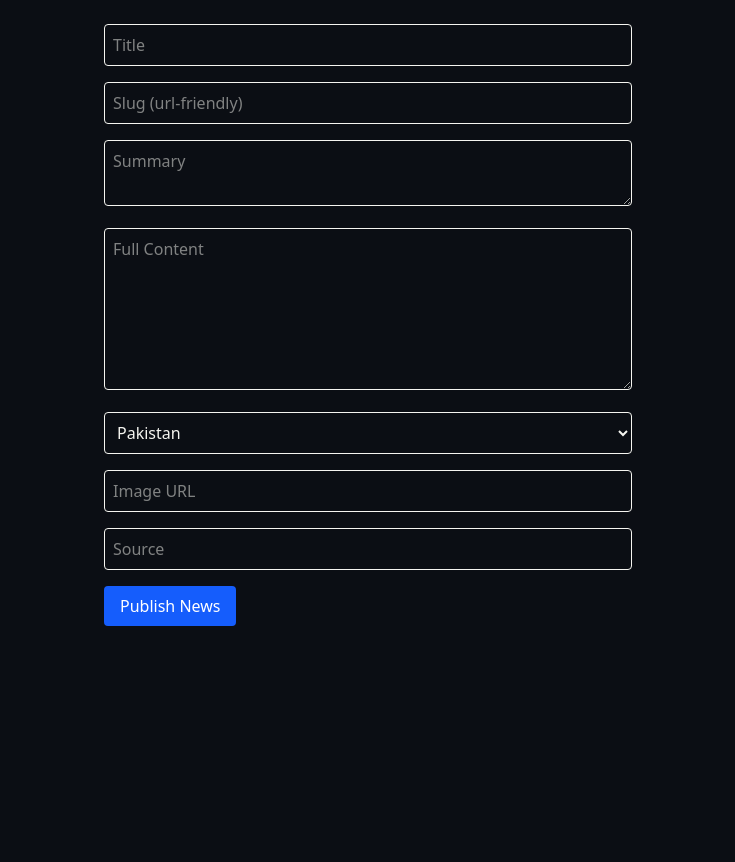
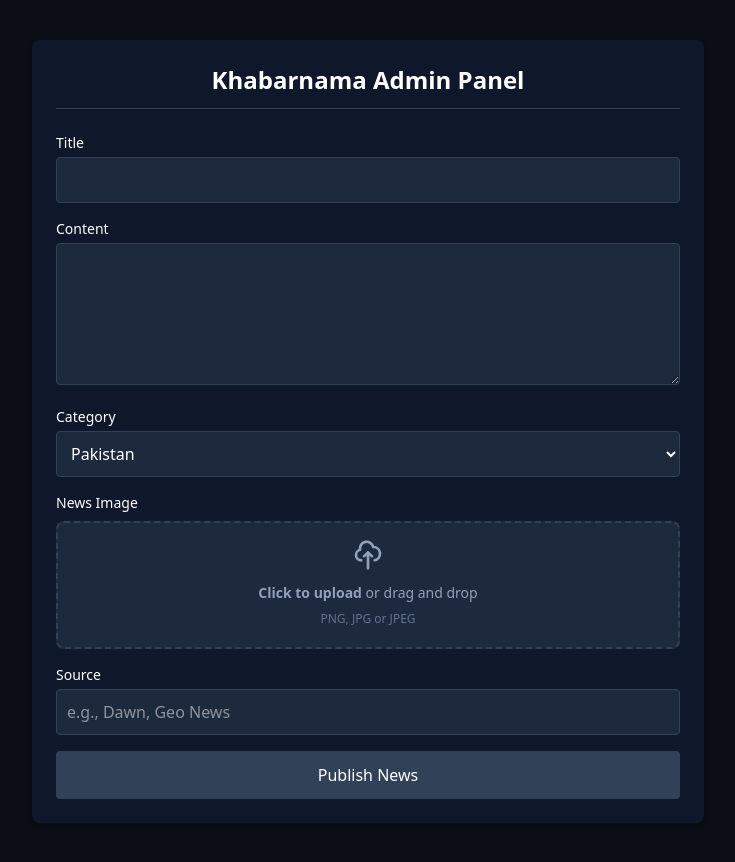
Before and after one commit to ihsaniubian/news-website, a Next.js app: page /admin in a window 1280 px wide. Shown: the whole page, without its empty margins (272-1007 px from the left). Before the commit the page ends 800 px from the top, so only its background shows below. Built offline with nearby package versions, Linux system fonts and the light colour scheme.

Commit message:
feet: added missing ImageUploader component

```diff
--- a/app/admin/page.tsx
+++ b/app/admin/page.tsx
@@ -1,52 +1,129 @@
-"use client";
-import { useState } from "react";
+'use client';
 
-export default function AddNews() {
-  const [form, setForm] = useState({
-    title: "", slug: "", summary: "", content: "",
-    category: "pakistan", imageUrl: "", source: "",
+import { useState } from 'react';
+import ImageUploader from '@/components/ImageUploader';
+
+export default function AdminPage() {
+  const [formData, setFormData] = useState({
+    title: '',
+    content: '',
+    category: 'Pakistan',
+    imageUrl: '',
+    source: ''
   });
-  const [status, setStatus] = useState("");
+  const [loading, setLoading] = useState(false);
+  const [message, setMessage] = useState('');
 
   const handleSubmit = async (e: React.FormEvent) => {
     e.preventDefault();
-    setStatus("Saving...");
-    const res = await fetch("/api/news", {
-      method: "POST",
-      headers: { "Content-Type": "application/json" },
-      body: JSON.stringify(form),
-    });
-    const data = await res.json();
-    setStatus(data.success ? "News added!" : "Error: " + data.error);
+    setLoading(true);
+    setMessage('');
+
+    try {
+      const res = await fetch('/api/news', {
+        method: 'POST',
+        headers: { 'Content-Type': 'application/json' },
+        body: JSON.stringify(formData),
+      });
+
+      if (res.ok) {
+        setMessage('🎉 News published successfully!');
+        setFormData({ title: '', content: '', category: 'Pakistan', imageUrl: '', source: '' });
+      } else {
+        setMessage('❌ Failed to publish news. Try again.');
+      }
+    } catch (error) {
+      setMessage('❌ An error occurred.');
+    } finally {
+      setLoading(false);
+    }
   };
 
   return (
-    <form onSubmit={handleSubmit} className="max-w-xl mx-auto p-6 space-y-4">
-      <input placeholder="Title" className="w-full border p-2 rounded"
-        onChange={(e) => setForm({ ...form, title: e.target.value })} />
-      <input placeholder="Slug (url-friendly)" className="w-full border p-2 rounded"
-        onChange={(e) => setForm({ ...form, slug: e.target.value })} />
-      <textarea placeholder="Summary" className="w-full border p-2 rounded"
-        onChange={(e) => setForm({ ...form, summary: e.target.value })} />
-      <textarea placeholder="Full Content" rows={6} className="w-full border p-2 rounded"
-        onChange={(e) => setForm({ ...form, content: e.target.value })} />
-      <select className="w-full border p-2 rounded"
-        onChange={(e) => setForm({ ...form, category: e.target.value })}>
-        <option value="pakistan">Pakistan</option>
-        <option value="world">World</option>
-        <option value="sports">Sports</option>
-        <option value="business">Business</option>
-        <option value="tech">Tech</option>
-        <option value="entertainment">Entertainment</option>
-      </select>
-      <input placeholder="Image URL" className="w-full border p-2 rounded"
-        onChange={(e) => setForm({ ...form, imageUrl: e.target.value })} />
-      <input placeholder="Source" className="w-full border p-2 rounded"
-        onChange={(e) => setForm({ ...form, source: e.target.value })} />
-      <button type="submit" className="bg-blue-600 text-white px-4 py-2 rounded">
-        Publish News
-      </button>
-      <p>{status}</p>
-    </form>
+    <div className="max-w-2xl mx-auto p-6 bg-slate-900 text-white rounded-lg shadow-md my-10">
+      <h1 className="text-2xl font-bold mb-6 text-center border-b border-slate-700 pb-3">
+        Khabarnama Admin Panel
+      </h1>
+
+      {message && (
+        <div className={`p-3 rounded mb-4 text-center ${message.includes('❌') ? 'bg-red-500/20 text-red-400' : 'bg-green-500/20 text-green-400'}`}>
+          {message}
+        </div>
+      )}
+
+      <form onSubmit={handleSubmit} className="space-y-4">
+        {/* Title */}
+        <div>
+          <label className="block text-sm font-medium mb-1">Title</label>
+          <input
+            type="text"
+            required
+            className="w-full p-2.5 rounded bg-slate-800 border border-slate-700 focus:outline-none focus:border-blue-500"
+            value={formData.title}
+            onChange={(e) => setFormData({ ...formData, title: e.target.value })}
+          />
+        </div>
+
+        {/* Content */}
+        <div>
+          <label className="block text-sm font-medium mb-1">Content</label>
+          <textarea
+            rows={5}
+            required
+            className="w-full p-2.5 rounded bg-slate-800 border border-slate-700 focus:outline-none focus:border-blue-500"
+            value={formData.content}
+            onChange={(e) => setFormData({ ...formData, content: e.target.value })}
+          />
+        </div>
+
+        {/* Category */}
+        <div>
+          <label className="block text-sm font-medium mb-1">Category</label>
+          <select
+            className="w-full p-2.5 rounded bg-slate-800 border border-slate-700 focus:outline-none focus:border-blue-500"
+            value={formData.category}
+            onChange={(e) => setFormData({ ...formData, category: e.target.value })}
+          >
+            <option value="Pakistan">Pakistan</option>
+            <option value="International">International</option>
+            <option value="Business">Business</option>
+            <option value="Sports">Sports</option>
+            <option value="Technology">Technology</option>
+          </select>
+        </div>
+
+        {/* Cloudinary Image Uploader */}
+        <div>
+          <label className="block text-sm font-medium mb-2">News Image</label>
+          <ImageUploader
+            onUploadSuccess={(url) => setFormData({ ...formData, imageUrl: url })}
+          />
+          {formData.imageUrl && (
+            <p className="text-xs text-green-400 mt-1">✓ Image uploaded successfully!</p>
+          )}
+        </div>
+
+        {/* Source */}
+        <div>
+          <label className="block text-sm font-medium mb-1">Source</label>
+          <input
+            type="text"
+            className="w-full p-2.5 rounded bg-slate-800 border border-slate-700 focus:outline-none focus:border-blue-500"
+            value={formData.source}
+            placeholder="e.g., Dawn, Geo News"
+            onChange={(e) => setFormData({ ...formData, source: e.target.value })}
+          />
+        </div>
+
+        {/* Submit Button */}
+        <button
+          type="submit"
+          disabled={loading || !formData.imageUrl}
+          className="w-full py-3 px-4 bg-blue-600 hover:bg-blue-700 disabled:bg-slate-700 disabled:cursor-not-allowed font-medium rounded transition"
+        >
+          {loading ? 'Publishing...' : 'Publish News'}
+        </button>
+      </form>
+    </div>
   );
 }
--- /dev/null
+++ b/components/ImageUploader.tsx
@@ -0,0 +1,73 @@
+'use client';
+
+import { useState } from 'react';
+
+interface ImageUploaderProps {
+  onUploadSuccess: (url: string) => void;
+}
+
+export default function ImageUploader({ onUploadSuccess }: ImageUploaderProps) {
+  const [uploading, setUploading] = useState(false);
+  const [previewUrl, setPreviewUrl] = useState('');
+
+  const handleFileChange = async (e: React.ChangeEvent<HTMLInputElement>) => {
+    const file = e.target.files?.[0];
+    if (!file) return;
+
+    // Image preview dikhane ke liye
+    setPreviewUrl(URL.createObjectURL(file));
+    setUploading(true);
+
+    const formData = new FormData();
+    formData.append('file', file);
+
+    try {
+      // Hamara backend upload route
+      const response = await fetch('/api/upload', {
+        method: 'POST',
+        body: formData,
+      });
+
+      const data = await response.json();
+
+      if (response.ok && data.url) {
+        onUploadSuccess(data.url);
+      } else {
+        alert('❌ Upload failed: ' + (data.error || 'Unknown error'));
+      }
+    } catch (error) {
+      console.error('Upload error:', error);
+      alert('❌ Error uploading image');
+    } finally {
+      setUploading(false);
+    }
+  };
+
+  return (
+    <div className="space-y-3">
+      <div className="flex items-center justify-center w-full">
+        <label className="flex flex-col items-center justify-center w-full h-32 border-2 border-slate-700 border-dashed rounded-lg cursor-pointer bg-slate-800 hover:bg-slate-700/50 transition">
+          <div className="flex flex-col items-center justify-center pt-5 pb-6">
+            <svg className="w-8 h-8 mb-3 text-slate-400" fill="none" stroke="currentColor" viewBox="0 0 24 24">
+              <path strokeLinecap="round" strokeLinejoin="round" strokeWidth="2" d="M7 16a4 4 0 01-.88-7.903A5 5 0 1115.9 6L16 6a5 5 0 011 9.9M15 13l-3-3m0 0l-3 3m3-3v12" />
+            </svg>
+            <p className="mb-2 text-sm text-slate-400">
+              <span className="font-semibold">Click to upload</span> or drag and drop
+            </p>
+            <p className="text-xs text-slate-500">PNG, JPG or JPEG</p>
+          </div>
+          <input type="file" accept="image/*" className="hidden" onChange={handleFileChange} disabled={uploading} />
+        </label>
+      </div>
+
+      {uploading && <p className="text-sm text-blue-400 animate-pulse">Uploading image to Cloudinary...</p>}
+
+      {previewUrl && !uploading && (
+        <div className="mt-2">
+          <p className="text-xs text-slate-400 mb-1">Image Preview:</p>
+          <img src={previewUrl} alt="Preview" className="h-32 w-auto object-cover rounded border border-slate-700" />
+        </div>
+      )}
+    </div>
+  );
+}
```
